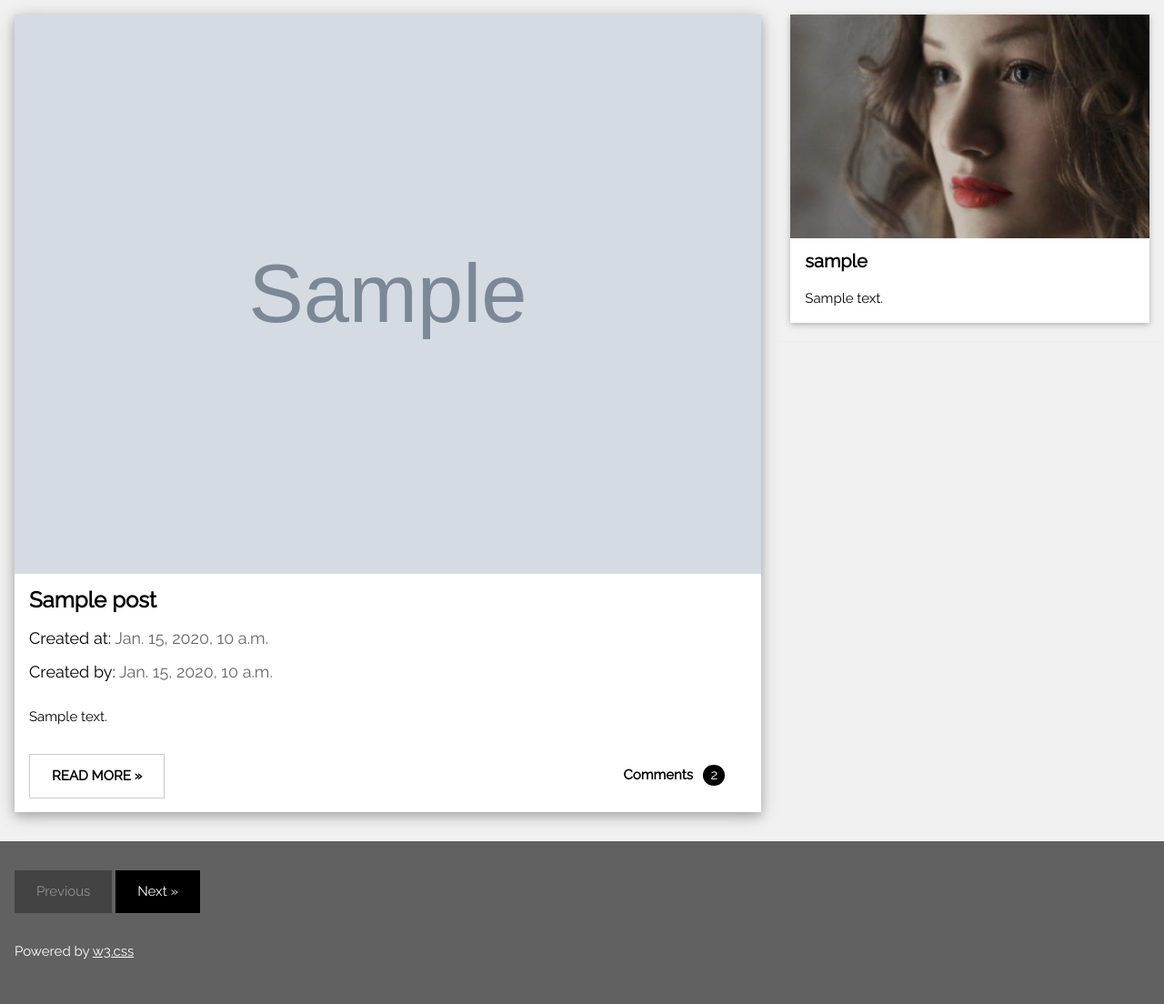
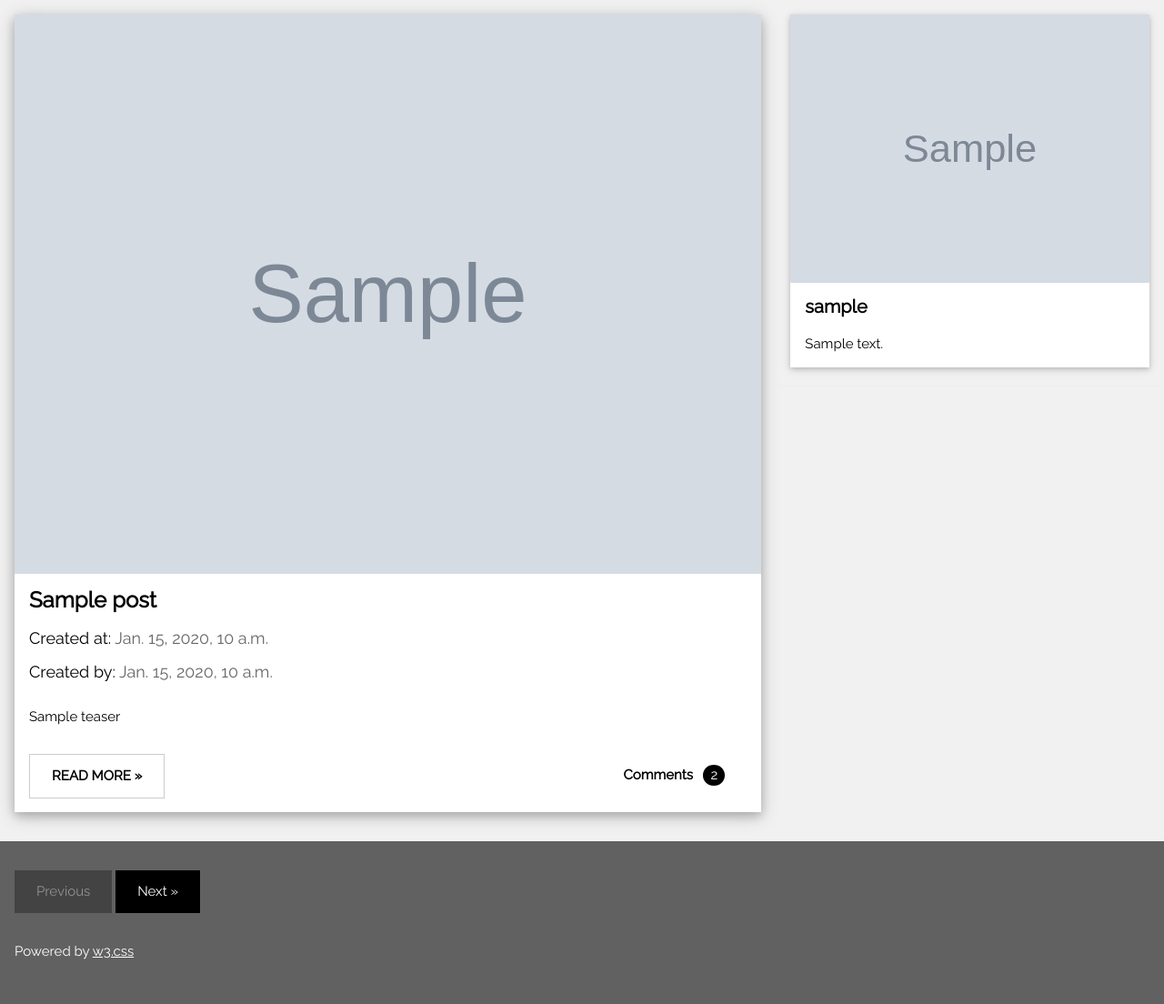
Before and after one commit to Roman96932423/djangoWspomnit, a Django app: template blog/web/templates/globals/index.html in a window 1280 px wide. Shown: the part 181-1285 px from the top of the page at 91% size. Run offline with Django 5.2, Linux system fonts and the light colour scheme; the template is opened without the code that fills it: most values are stand-ins (such as "Sample title", 1, 10 or a date in 2020); grey boxes marked "Sample" are stand-in pictures; parts of the project's set-up code (start-up, migrations or seed data) failed here and were passed over.

Commit message:
Dodanie zdjęcia użytkownikowi. Dodanie pola 'teaser' dla modulu Post

```diff
--- a/blog/web/models/posts_model.py
+++ b/blog/web/models/posts_model.py
@@ -14,6 +14,7 @@ from utils.photo_path import get_photo_path
 
 class Post(Model):
     title = CharField(max_length=100, null=False, blank=False)
+    teaser = CharField(max_length=100, null=True, blank=True)
     content = TextField(null=False, blank=False)
     created_at = DateTimeField(auto_now_add=True)
     created_by = ForeignKey(settings.AUTH_USER_MODEL, on_delete=CASCADE)
--- a/blog/web/templates/globals/index.html
+++ b/blog/web/templates/globals/index.html
@@ -41,7 +41,9 @@
 				<div class="w3-col l4">
 					<!-- About Card -->
 					<div class="w3-card w3-margin w3-margin-top">
-						<img src={% static "img/avatar_g.jpg" %} style="width: 100%" />
+						{% if user_image %}
+							<img src="media/{{ user_image }}" style="width: 100%" />
+						{% endif %}
 						<div class="w3-container w3-white">
 							<h4><b>{{ user_name }}</b></h4>
 							<p>{{ user_about }}</p>
--- a/blog/web/templates/globals/post_list_element.html
+++ b/blog/web/templates/globals/post_list_element.html
@@ -16,7 +16,7 @@
 	</div>
 
 	<div class="w3-container">
-		<p>{{ post.content }}</p>
+		<p>{{ post.teaser }}</p>
 		<div class="w3-row">
 			<div class="w3-col m8 s12">
 				<p>
--- a/blog/web/views/user_blog_view.py
+++ b/blog/web/views/user_blog_view.py
@@ -26,7 +26,8 @@ class UserBlogView(ListView):
         context.update({
             'title': f'Blog by: {self.user}',
 			'user_name': self.user,
-			'user_about': self.user.about_user
+			'user_about': self.user.about_user,
+            'user_image': self.user.user_image
 		})
 
         return context
```
Also changed, not shown: blog/users/models.py (+8 -0 lines), blog/db.sqlite3, blog/users/migrations/0003_user_user_image.py (added), blog/web/migrations/0003_post_teaser.py (added).
